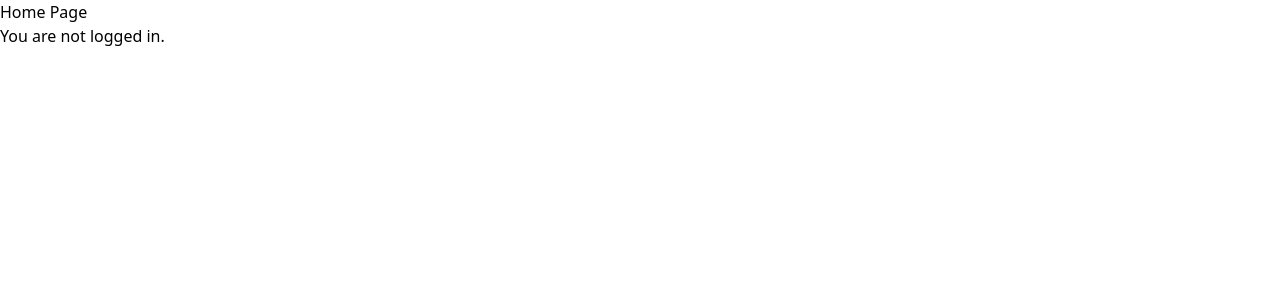
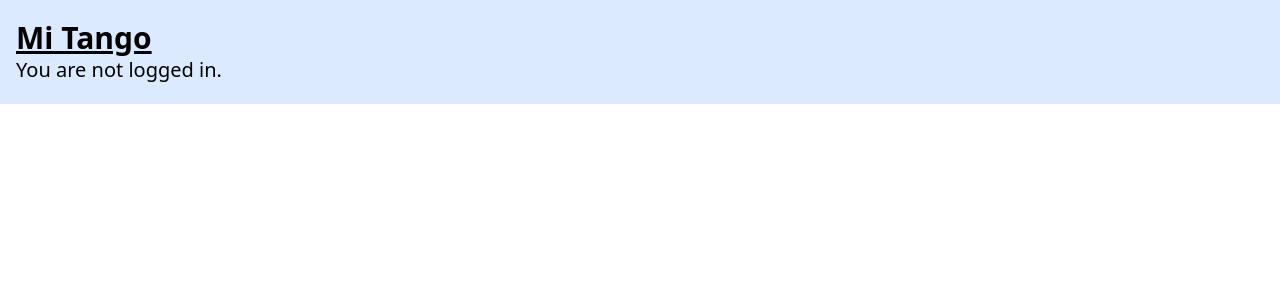
Before and after one commit to jjaekong/mi-tango, a React (Create React App) app: page / in a window 1280 px wide. Shown: the top 300 px of the page. Built offline with nearby package versions, Linux system fonts and the light colour scheme; no server answers.

Commit message:
feat: Add tailwindcss build script to generate output.css file

```diff
--- a/package.json
+++ b/package.json
@@ -20,7 +20,8 @@
     "start": "react-scripts start",
     "build": "react-scripts build",
     "test": "react-scripts test",
-    "eject": "react-scripts eject"
+    "eject": "react-scripts eject",
+    "build:css": "tailwindcss build src/index.css -o dist/output.css"
   },
   "eslintConfig": {
     "extends": [
--- a/src/App.js
+++ b/src/App.js
@@ -1,17 +1,21 @@
 import React, { Suspense, lazy } from 'react';
-import { BrowserRouter as Router, Routes, Route } from 'react-router-dom';
+import { BrowserRouter as Router, Routes, Route, Navigate } from 'react-router-dom';
 import Home from './views/User/Home.js';
 import Login from './views/User/Login.js';
+import { useAuth } from './contexts/AuthContext.js';
 // Admin 컴포넌트를 lazy 로딩 방식으로 불러옵니다.
 const Dashboard = lazy(() => import('./views/Admin/Dashboard.js'));
 
 function App() {
+
+    const { currentUser } = useAuth();
+
     return (
         <Router>
             <Suspense fallback={<div>Loading...</div>}> {/* 로딩 중 표시할 컴포넌트 */}
                 <Routes>
                     <Route path="/" element={<Home />} />
-                    <Route path="/login" element={<Login />} />
+                    <Route path="/login" element={currentUser ? <Navigate to="/"/> : <Login />} />
                     {/* 관리자 페이지 라우트 추가, lazy 로딩 적용 */}
                     <Route path="/admin" element={<Dashboard />} />
                 </Routes>
--- a/src/contexts/AuthContext.js
+++ b/src/contexts/AuthContext.js
@@ -3,25 +3,24 @@ import { getAuth, onAuthStateChanged } from 'firebase/auth';
 
 const AuthContext = createContext();
 
-export function useAuth() {
-    return useContext(AuthContext);
-}
-
 export const AuthProvider = ({ children }) => {
     const [currentUser, setCurrentUser] = useState(null);
+    const [loading, setLoading] = useState(true);
 
     useEffect(() => {
         const auth = getAuth();
         const unsubscribe = onAuthStateChanged(auth, user => {
             setCurrentUser(user);
+            setLoading(false);
         });
-
         return unsubscribe;
     }, []);
 
     return (
-        <AuthContext.Provider value={currentUser}>
+        <AuthContext.Provider value={{ currentUser, loading }}>
             {children}
         </AuthContext.Provider>
     );
 };
+
+export const useAuth = () => useContext(AuthContext);
--- a/src/firebaseConfig.js
+++ b/src/firebaseConfig.js
@@ -15,4 +15,4 @@ const firebaseConfig = {
 
 
 // Firebase 앱 초기화
-const app = initializeApp(firebaseConfig);
+initializeApp(firebaseConfig);
--- a/src/views/User/Home.js
+++ b/src/views/User/Home.js
@@ -2,17 +2,16 @@ import React from 'react';
 import { useAuth } from '../../contexts/AuthContext';
 
 export default function Home() {
-    const currentUser = useAuth();
-
-    console.log('currentUser ==> ', currentUser);
+    const auth = useAuth();
+    const { currentUser, loading } = auth;
 
     return (
-        <div>
-            <h1>Home Page</h1>
-            {currentUser ? (
-                <p>Welcome, {currentUser.displayName}</p>
+        <div className='p-5 px-4 bg-blue-100'>
+            <h1 className='text-3xl font-bold underline'>Mi Tango</h1>
+            {currentUser && !loading ? (
+                <p className='text-xl'>Welcome, {currentUser.displayName}</p>
             ) : (
-                <p>You are not logged in.</p>
+                <p className='text-xl'>You are not logged in.</p>
             )}
         </div>
     );
--- a/tailwind.config.js
+++ b/tailwind.config.js
@@ -1,8 +1,10 @@
 /** @type {import('tailwindcss').Config} */
 module.exports = {
-  content: [],
+  content: [
+    "./src/**/*.{js,jsx,ts,tsx}", // React 컴포넌트 파일 경로 지정
+  ],
   theme: {
     extend: {},
   },
   plugins: [],
-}
+};
```
